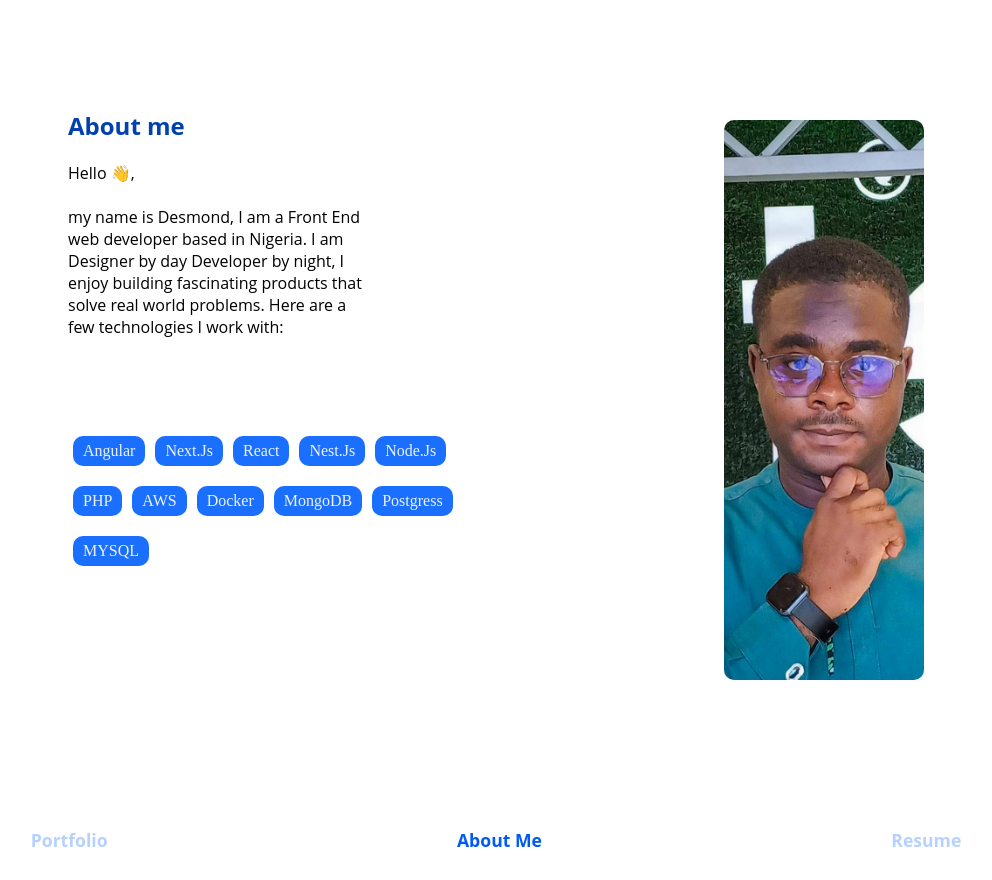
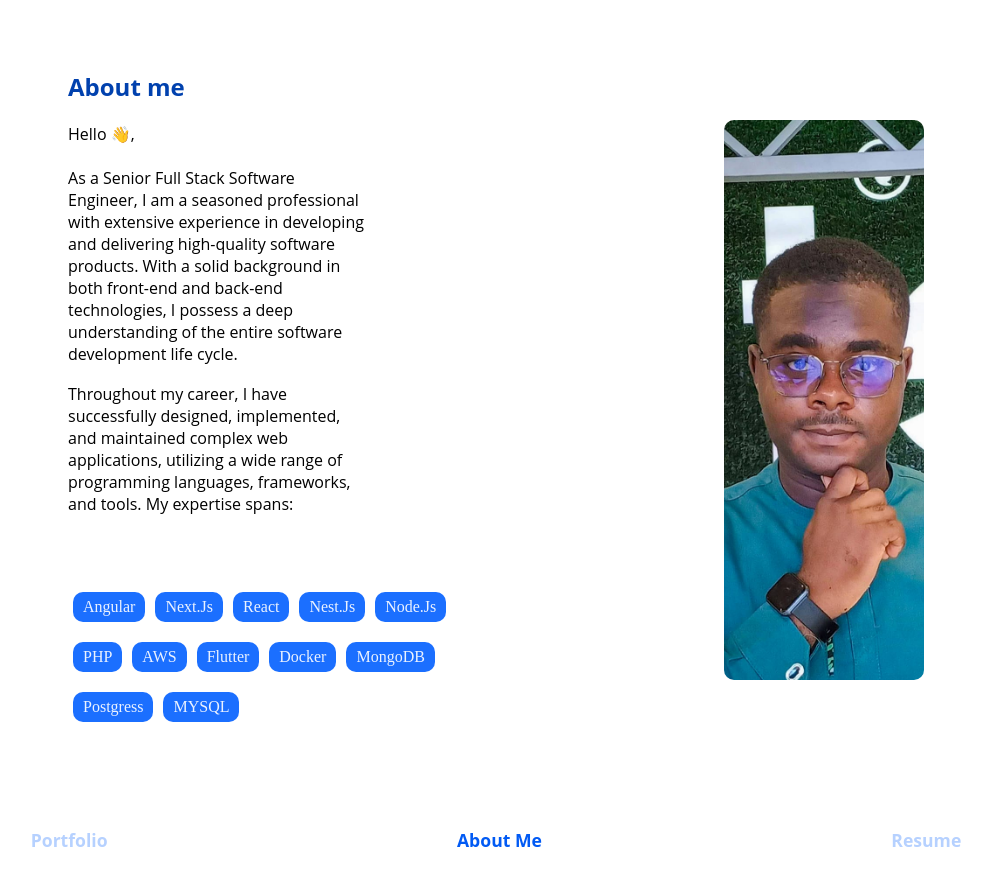
Before and after one commit to desmondezo1/desmond_portfolio, an Angular app: page /about in a window 1280 px wide. Shown: the whole page, without its empty margins (144-1136 px from the left). Before the commit the page ends 800 px from the top, so only its background shows below. Built offline with nearby package versions, Linux system fonts and the light colour scheme.

Commit message:
updated about me

```diff
--- a/src/app/aboutme/aboutme.component.css
+++ b/src/app/aboutme/aboutme.component.css
@@ -4,6 +4,7 @@
   scroll-snap-type: y proximity;
   /* scroll-snap-type: y mandatory; */
   scroll-behavior: smooth;
+  margin-bottom: 80px;
 }
 
 .section  {
@@ -34,6 +35,10 @@
 .about-me-h1 {
   margin: 20px 0;
   color: #0141ae;
+}
+
+p{
+  margin-bottom: 18px;
 }
 
 .skills {
--- a/src/app/aboutme/aboutme.component.html
+++ b/src/app/aboutme/aboutme.component.html
@@ -5,14 +5,14 @@
             <div class="about-me">
 
                 <h1 class="about-me-h1">About me</h1>
-                <p>
+              <p>
                 Hello 👋, <br> <br>
-                my name is Desmond, I am a Front End web developer based in Nigeria.
+                As a Senior Full Stack Software Engineer, I am a seasoned professional with extensive experience in developing and delivering high-quality software products. With a solid background in both front-end and back-end technologies, I possess a deep understanding of the entire software development life cycle.
+              </p>
 
-                I am Designer by day Developer by night, I enjoy building fascinating products that solve real world problems.
-
-                Here are a few technologies I work with:
-                </p>
+              <p>
+                Throughout my career, I have successfully designed, implemented, and maintained complex web applications, utilizing a wide range of programming languages, frameworks, and tools. My expertise spans:
+              </p>
 
 
             </div>
@@ -25,6 +25,7 @@
                 <div class="skill_wrapper">Node.Js</div>
                 <div class="skill_wrapper">PHP</div>
                 <div class="skill_wrapper">AWS</div>
+                <div class="skill_wrapper">Flutter</div>
                 <div class="skill_wrapper">Docker</div>
                 <div class="skill_wrapper">MongoDB</div>
                 <div class="skill_wrapper">Postgress</div>
@@ -33,25 +34,6 @@
 
             </div>
 
-            <!-- <div class="skills">
-                <ul>
-                    <li>Angular</li>
-                    <li>HTML & (S)CSS</li>
-                    <li>JAVASCRIPT (ES6+)</li>
-                    <li>Node.Js</li>
-                    <li>TypeScript</li>
-                    <li>PHP</li>
-                    <li>MySQL</li>
-                </ul>
-
-                <ul>
-                    <li>Figma</li>
-                    <li>PhotoShop</li>
-                    <li>Adobe Illustrator</li>
-                    <li>VSCode</li>
-                    <li>Trello</li>
-                </ul>
-            </div> -->
 
             <div class="img">
 
@@ -59,59 +41,4 @@
 
     </section>
 
-    <!-- <section class="section work-history-section">
-        <div class="section-heading"><H2>Where I work(ed)</H2></div>
-        <div class="wrapper">
-
-          <div class="list">
-            <div class="listitems">
-              <div class="item">Eki-Edo Enterprise</div>
-              <div class="item">Detopsy Electricals </div>
-              <div class="item">Easychop.ng</div>
-              <div class="item">Makonaturals</div>
-              <div class="item">TEDx AideyanSt</div>
-              <div class="item">Junior Tech Africa</div>
-              <div class="item">Studihub Education Services</div>
-            </div>
-          </div>
-
-          <div class="display">
-            <div class="work-details">
-              <div class="title-date-wrapper">
-                <h1 class="Job-title">Title</h1>
-                <h3 class="date">Date, 2020</h3>
-              </div>
-
-              <div class="list-of-acheivements">
-                <ul>
-                  <li>List one one usus siyis osfuis osuod</li>
-                  <li>List one one usus siyis osfuis osuod</li>
-                  <li>List one one usus siyis osfuis osuod</li>
-                  <li>List one one usus siyis osfuis osuod</li>
-                </ul>
-              </div>
-
-
-            </div>
-          </div>
-        </div>
-    </section>
-
-    <section class="section my-education">
-      <div class="section-heading"><H2>My Education</H2></div>
-      <div class="wrapper">
-
-        <div class="item item1">
-          <div class="date">January 2020 - OCTOBER 2020 - 5 weeks</div>
-          <div class="school">Pluralsight</div>
-          <div class="course">Mobile Web Specialist </div>
-        </div>
-
-        <div class="item item2">consectetur adipisicing elit.</div>
-        <div class="item item3">consectetur adipisicing elit.</div>
-
-      </div>
-    </section> -->
-
-
 </div>
--- a/src/app/nav/nav.component.css
+++ b/src/app/nav/nav.component.css
@@ -181,6 +181,11 @@ a.bottom-nav-links:hover::before {
 }
   /* large phone  */
   @media screen and (max-width: 425px){
+
+    .bottom-nav{
+      background-color: #ffffff;
+    }
+
     .bottom-nav-links{
       font-size: 0.8rem;
     }
```
